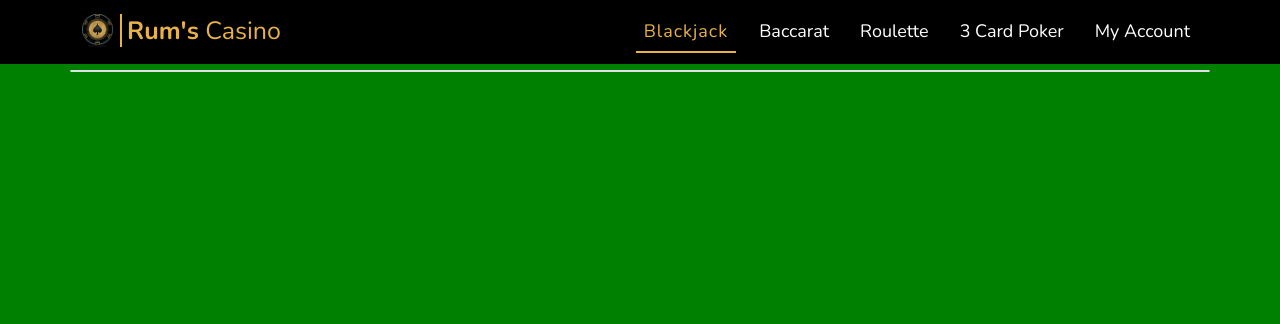
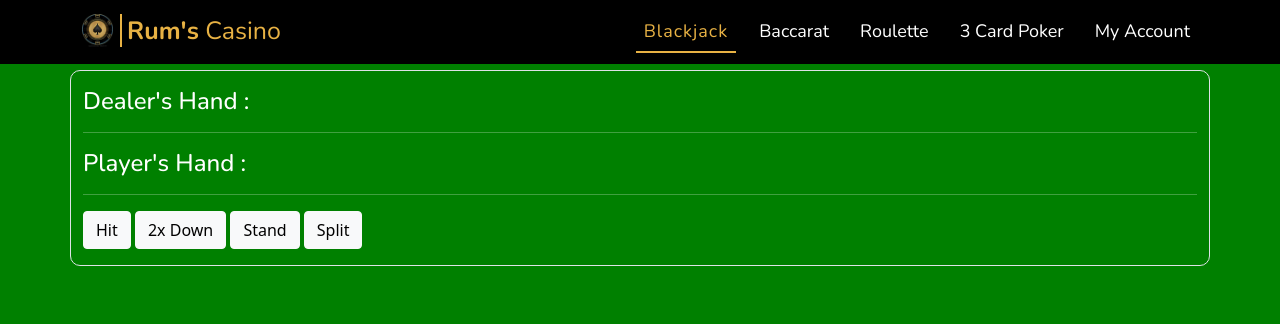
Before and after one commit to ultron-developer/casino, a PHP site: page /screens/blackjack in a window 1280 px wide. Shown: the top 324 px of the page. Run offline with PHP 8.4, Linux system fonts and the light colour scheme; some libraries are stand-ins or nearby versions.

Commit message:
Initial files for blackjack

```diff
--- /dev/null
+++ b/controllers/blackjack.js
@@ -0,0 +1,78 @@
+var dealer_sum = 0;
+var player1_sum = 0;
+
+var dealer_ace_count = 0;
+var player1_sum = 0;
+
+var deck;
+var hidden;
+var can_hit = true;
+
+window.onload = function () {
+  build_deck();
+  shuffle_deck();
+  start_game();
+};
+
+function build_deck() {
+  let values = [
+    "ace",
+    "2",
+    "3",
+    "4",
+    "5",
+    "6",
+    "7",
+    "8",
+    "9",
+    "10",
+    "jack",
+    "queen",
+    "king",
+  ];
+  let types = ["hearts", "spades", "diamonds", "clubs"];
+  deck = [];
+  for (let i = 0; i < types.length; i++) {
+    for (let j = 0; j < values.length; j++) {
+      deck.push(values[j] + "_of_" + types[i]);
+    }
+  }
+}
+
+function shuffle_deck() {
+  for (let i = 0; i < deck.length; i++) {
+    let j = Math.floor(Math.random() * deck.length);
+    let temp = deck[i];
+    deck[i] = deck[j];
+    deck[j] = temp;
+  }
+  console.log(deck);
+}
+
+function start_game() {
+  hidden = deck.pop();
+  dealer_sum += get_value(hidden);
+  dealer_ace_count += check_ace(hidden);
+  console.log(hidden);
+  console.log(dealer_sum);
+}
+
+function get_value(card) {
+  let data = card.split("_of_");
+  let value = data[0];
+  if (isNaN(value)) {
+    if (value == "ace") {
+      return 11;
+    }
+    return 10;
+  }
+  return parseInt(value);
+}
+
+function check_ace(card) {
+  let data = card.split("_of_");
+  if (data[0] == "ace") {
+    return 1;
+  }
+  return 0;
+}
--- a/screens/blackjack.php
+++ b/screens/blackjack.php
@@ -9,10 +9,24 @@
 
 <head>
     <title>Rum's Casino</title>
+    <script src="controllers/blackjack.js"></script>
 </head>
 <?php include("../components/navbar.php"); ?>
 
 <body style="background-color: green;">
     <div class="container border" style="margin-top:70px;border-radius: 10px;">
+        <h4 class="text-white mt-3">Dealer's Hand :</h4>
+        <hr style="background-color: white;">
+        <h4 class="text-white my-3">Player's Hand :</h4>
+        <hr style="background-color: white;">
+        <Button id="bj_hit" class="btn btn-light mb-3">Hit</Button>
+        <Button id="bj_2x" class="btn btn-light mb-3">2x Down</Button>
+        <Button id="bj_stand" class="btn btn-light mb-3">Stand</Button>
+        <Button id="bj_split" class="btn btn-light mb-3">Split</Button>
+        <?php $test = [1, 2, 3, 4]; ?>
     </div>
+    <script type="text/javascript">
+        var j = new Array(<?php echo json_encode($_SESSION); ?>);;
+        console.log(j);
+    </script>
 </body>
```
